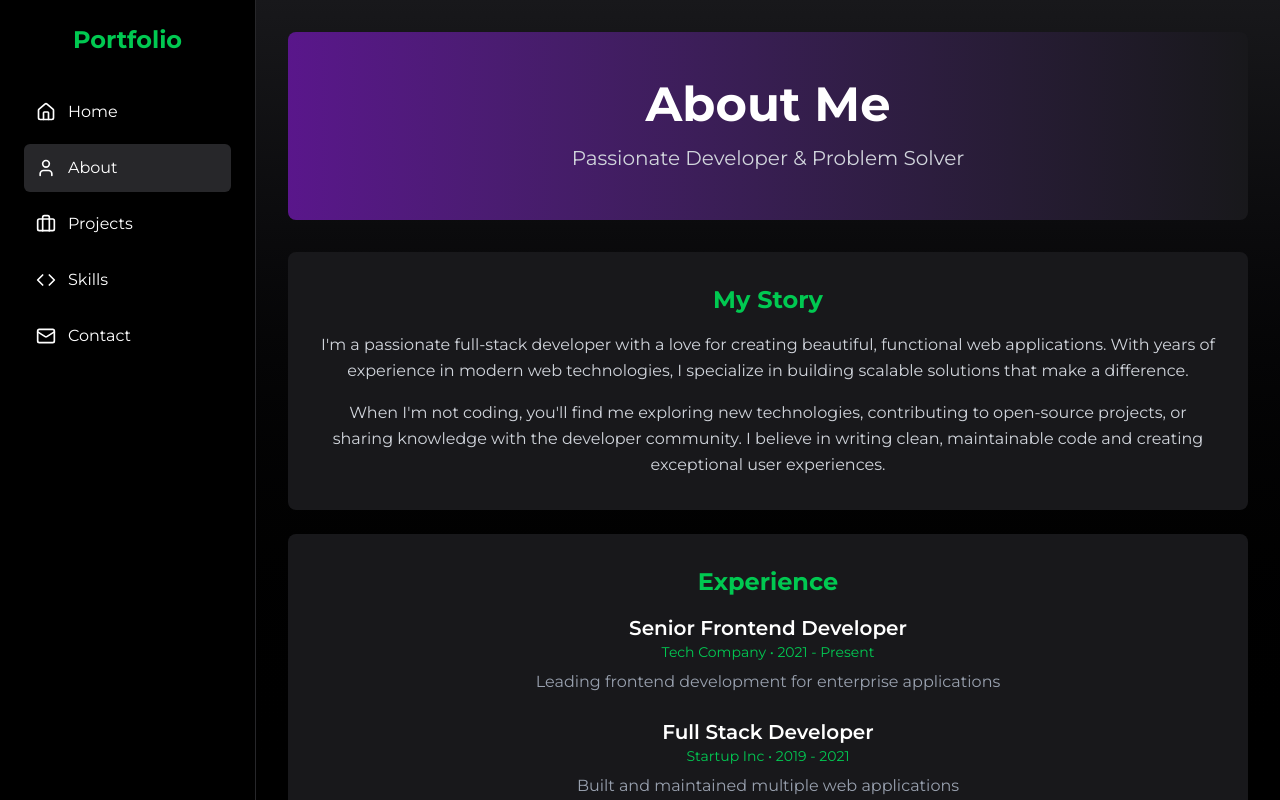
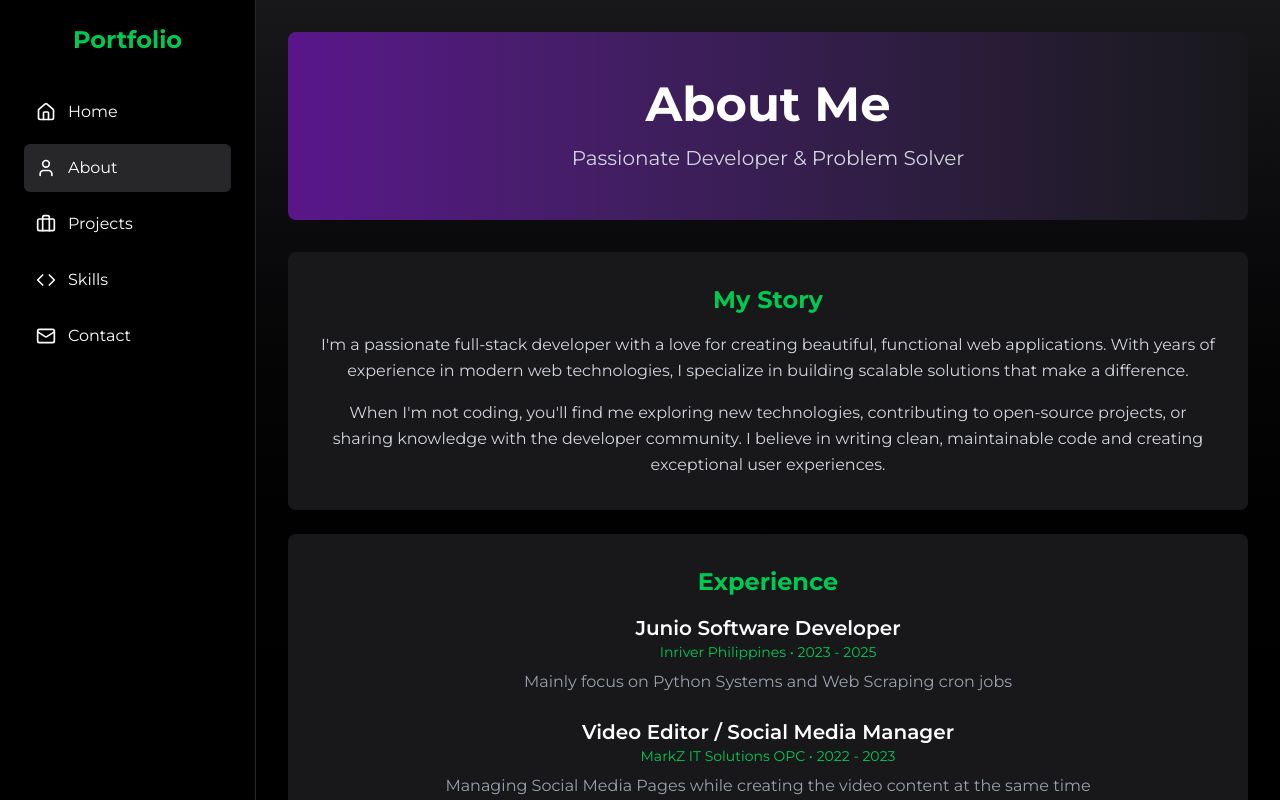
Before and after one commit to dennistonzo08/my-portfolio, a React (Vite) app: page / in a window 1280 px wide. Both pictures are taken after a click on the button "About". Built offline with nearby package versions, Linux system fonts and the light colour scheme.

Commit message:
update information

```diff
--- a/src/App.tsx
+++ b/src/App.tsx
@@ -3,7 +3,7 @@ import PageOne from "./components/PageOne";
 import PageTwo from "./components/PageTwo";
 import PageThree from "./components/PageThree";
 import PageFour from "./components/PageFour";
-import SpotifyPortfolio from "./components/SpotifyPortfolio";
+import SpotifyPortfolio from "./components/spotify-portfolio/SpotifyPortfolio";
 
 function App() {
   return (
--- a/src/components/SpotifyPortfolio.tsx
+++ b/src/components/spotify-portfolio/SpotifyPortfolio.tsx
@@ -161,14 +161,14 @@ export default function SpotifyPortfolio() {
             <div className="bg-gradient-to-r from-green-900 to-zinc-900 rounded-lg p-6 md:p-12 mb-8">
               <div className="flex flex-col md:flex-row items-center gap-6 md:gap-8">
                 <img
-                  src="https://images.unsplash.com/photo-1535713875002-d1d0cf377fde?w=200&h=200&fit=crop"
+                  src="./img/pro.jpg"
                   alt="Profile"
                   className="w-32 h-32 md:w-40 md:h-40 rounded-full border-4 border-green-500 shadow-2xl"
                 />
                 <div className="text-center md:text-left">
                   <p className="text-xs md:text-sm font-semibold mb-2">DEVELOPER</p>
-                  <h1 className="text-4xl md:text-6xl font-bold mb-4">Your Name</h1>
-                  <p className="text-base md:text-lg text-gray-300 mb-4">Full Stack Developer | React Specialist</p>
+                  <h1 className="text-4xl md:text-6xl font-bold mb-4">Dennis John Tonzo</h1>
+                  <p className="text-base md:text-lg text-gray-300 mb-4">Full Stack Developer | LLM Systems Specialist</p>
                   <div className="flex gap-4 justify-center md:justify-start">
                     <Github className="cursor-pointer hover:text-green-500 transition" />
                     <Linkedin className="cursor-pointer hover:text-green-500 transition" />
@@ -226,14 +226,34 @@ export default function SpotifyPortfolio() {
               <h2 className="text-2xl font-bold mb-4 text-green-500">Experience</h2>
               <div className="space-y-6">
                 <div>
-                  <h3 className="text-xl font-semibold">Senior Frontend Developer</h3>
-                  <p className="text-green-500 text-sm mb-2">Tech Company • 2021 - Present</p>
-                  <p className="text-gray-400">Leading frontend development for enterprise applications</p>
+                  <h3 className="text-xl font-semibold">Junio Software Developer</h3>
+                  <p className="text-green-500 text-sm mb-2">Inriver Philippines • 2023 - 2025</p>
+                  <p className="text-gray-400">Mainly focus on Python Systems and Web Scraping cron jobs</p>
                 </div>
                 <div>
-                  <h3 className="text-xl font-semibold">Full Stack Developer</h3>
-                  <p className="text-green-500 text-sm mb-2">Startup Inc • 2019 - 2021</p>
-                  <p className="text-gray-400">Built and maintained multiple web applications</p>
+                  <h3 className="text-xl font-semibold">Video Editor / Social Media Manager</h3>
+                  <p className="text-green-500 text-sm mb-2">MarkZ IT Solutions OPC • 2022 - 2023</p>
+                  <p className="text-gray-400">Managing Social Media Pages while creating the video content at the same time</p>
+                </div>
+                <div>
+                  <h3 className="text-xl font-semibold">Freelance Software Developer</h3>
+                  <p className="text-green-500 text-sm mb-2">AltaVista Beach Resort • 2023</p>
+                  <p className="text-gray-400">Created a system (Reservation and POS) for productivity of their employees</p>
+                </div>
+                <div>
+                  <h3 className="text-xl font-semibold">Freelance Software Developer</h3>
+                  <p className="text-green-500 text-sm mb-2">Agro-Industrial Foundation College of the Philippines • 2021 - 2022</p>
+                  <p className="text-gray-400">Created a system for the compliance for ISO certification</p>
+                </div>
+                <div>
+                  <h3 className="text-xl font-semibold">Junior Software Developer</h3>
+                  <p className="text-green-500 text-sm mb-2">Davao Medical School Foundation • 2019 - 2023</p>
+                  <p className="text-gray-400">A vital role to maintain in-house softwares related to medical systems</p>
+                </div>
+                <div>
+                  <h3 className="text-xl font-semibold">Intern and Web Developer</h3>
+                  <p className="text-green-500 text-sm mb-2">Commission on Higher Education Department – Region XI • 2018 - 2019</p>
+                  <p className="text-gray-400">A support role to maintain web systems in the goverment</p>
                 </div>
               </div>
             </div>
@@ -330,21 +350,21 @@ export default function SpotifyPortfolio() {
                     <Mail className="mr-4 text-green-500" />
                     <div>
                       <p className="font-semibold">Email</p>
-                      <p className="text-gray-400">your.email@example.com</p>
+                      <p className="text-gray-400">dennistonzo08@gmail.com</p>
                     </div>
                   </div>
                   <div className="flex items-center">
                     <Github className="mr-4 text-green-500" />
                     <div>
                       <p className="font-semibold">GitHub</p>
-                      <p className="text-gray-400">github.com/yourusername</p>
+                      <p className="text-gray-400">github.com/dennistonzo08</p>
                     </div>
                   </div>
                   <div className="flex items-center">
                     <Linkedin className="mr-4 text-green-500" />
                     <div>
                       <p className="font-semibold">LinkedIn</p>
-                      <p className="text-gray-400">linkedin.com/in/yourprofile</p>
+                      <p className="text-gray-400">linkedin.com/in/dtonzo/</p>
                     </div>
                   </div>
                 </div>
```
Also changed, not shown: public/img/dp.JPG (added), public/img/pro.jpg (added).
